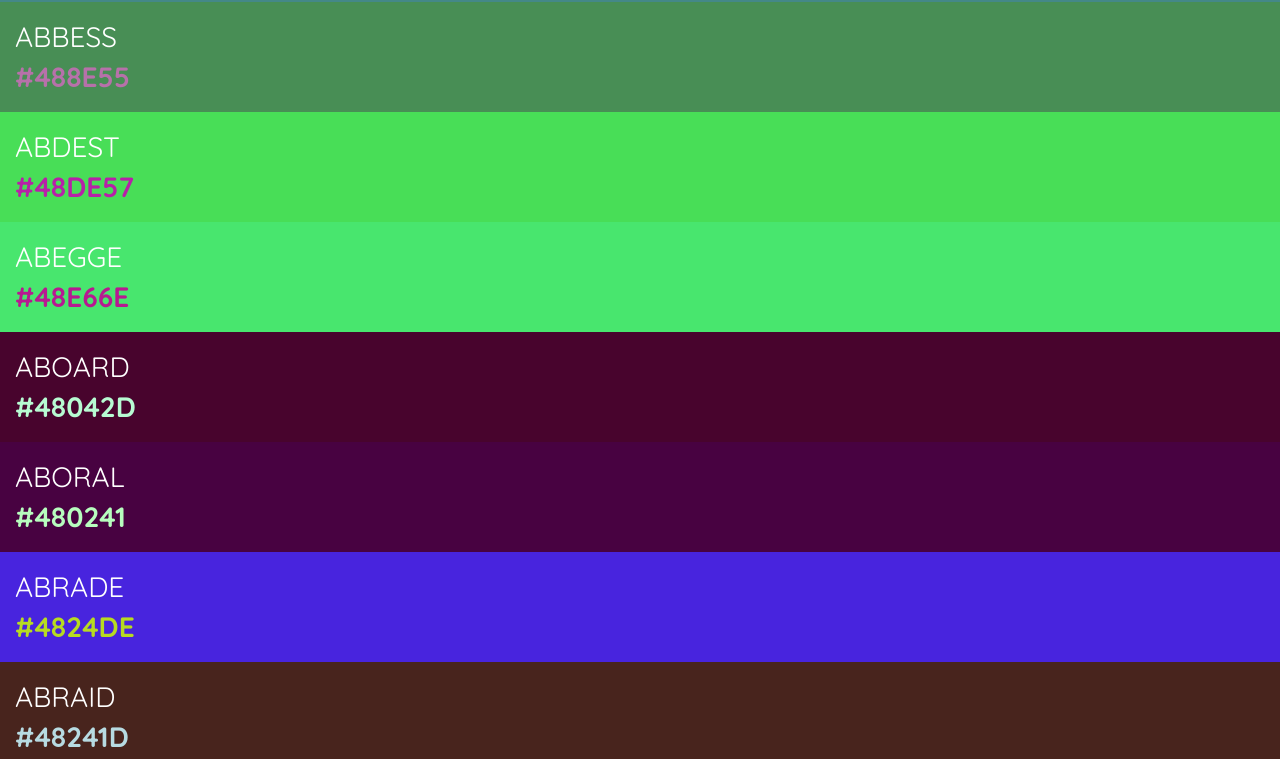
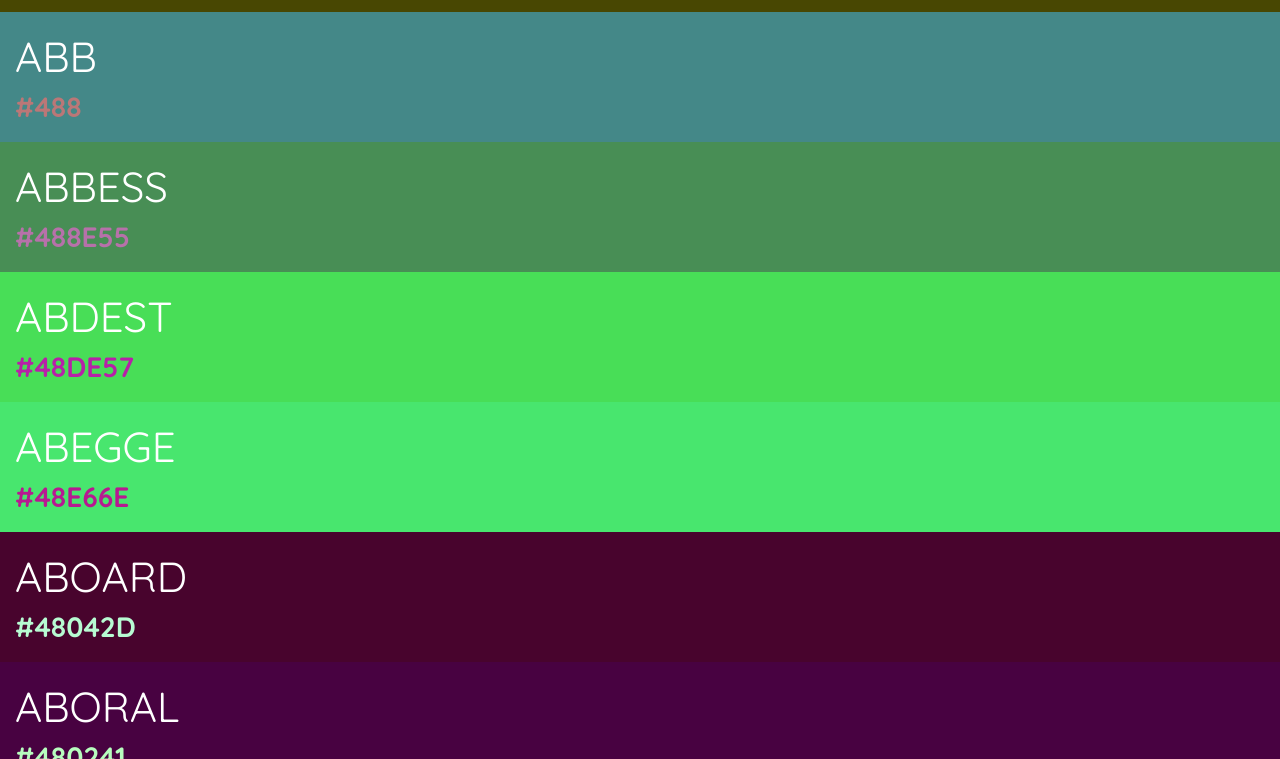
Before and after one commit to jupegarnica/meaningfulcolors, a website: page app/index.html in a window 1280 px wide. Shown: the part 768-1527 px from the top of the page. Drawn offline with Linux system fonts and the light colour scheme.

Commit message:
added index.html and restyle

```diff
--- a/app/styles/main.css
+++ b/app/styles/main.css
@@ -2,10 +2,18 @@
 body{
   margin: 0;
   font-family: 'Quicksand', cursive;
+   color:white;
 }
 .color, .word {
+    font-size:2em;
+}
+.word {
+    font-size:3em;
+}
+
+a , a:hover{
     color:white;
-    font-size:2em;
+    font-size:1.4em;
 }
 .color {
     font-weight:600;
--- a/app/views/main.html
+++ b/app/views/main.html
@@ -1,4 +1,6 @@
-<div class="colorContainer" ng-repeat="(word,color) in colors" style="background:{{color}}">
-<div class="word">{{word}}</div>
-<div class="color" style="color:{{color | complementaryColor}}" >{{color}}</div>
+<div class="colorContainer" ng-repeat="(word,color) in colors" style="background:{{color}}" id="#{{word}}">
+    <div class="word">
+        {{word}}
+    </div>
+    <div class="color" style="color:{{color | complementaryColor}}">{{color}}</div>
 </div>
```
